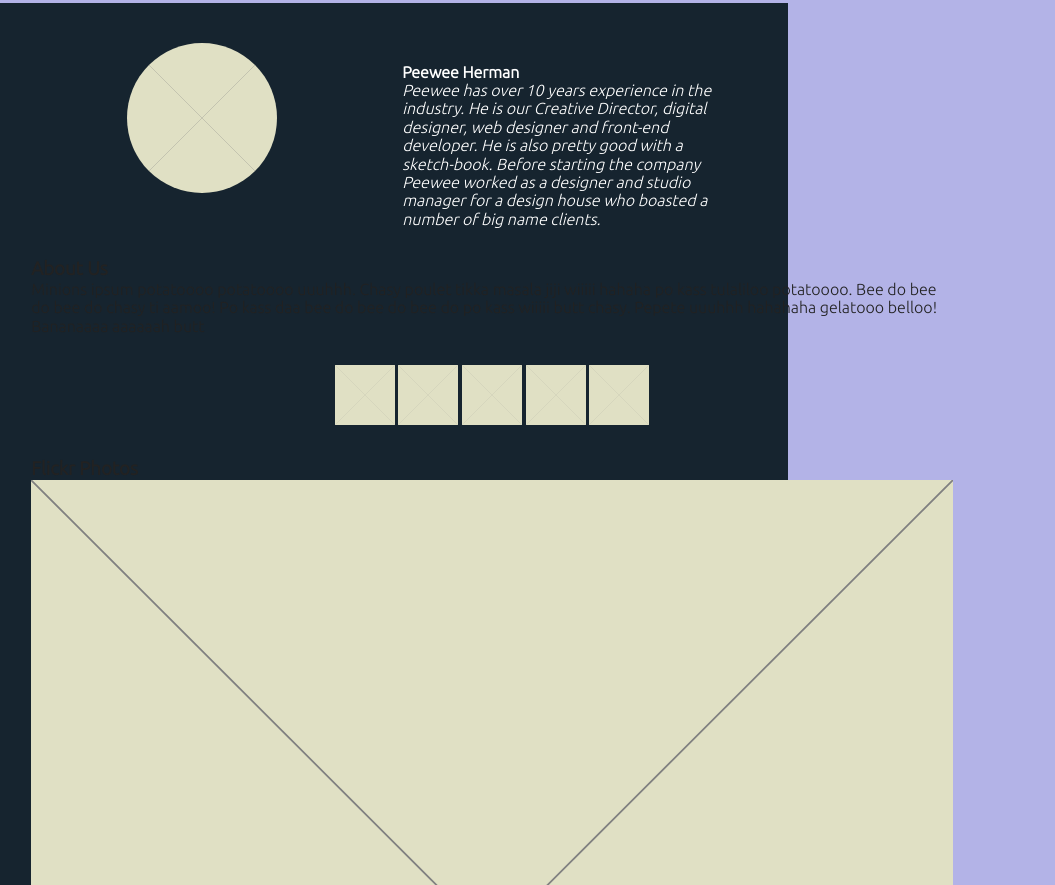
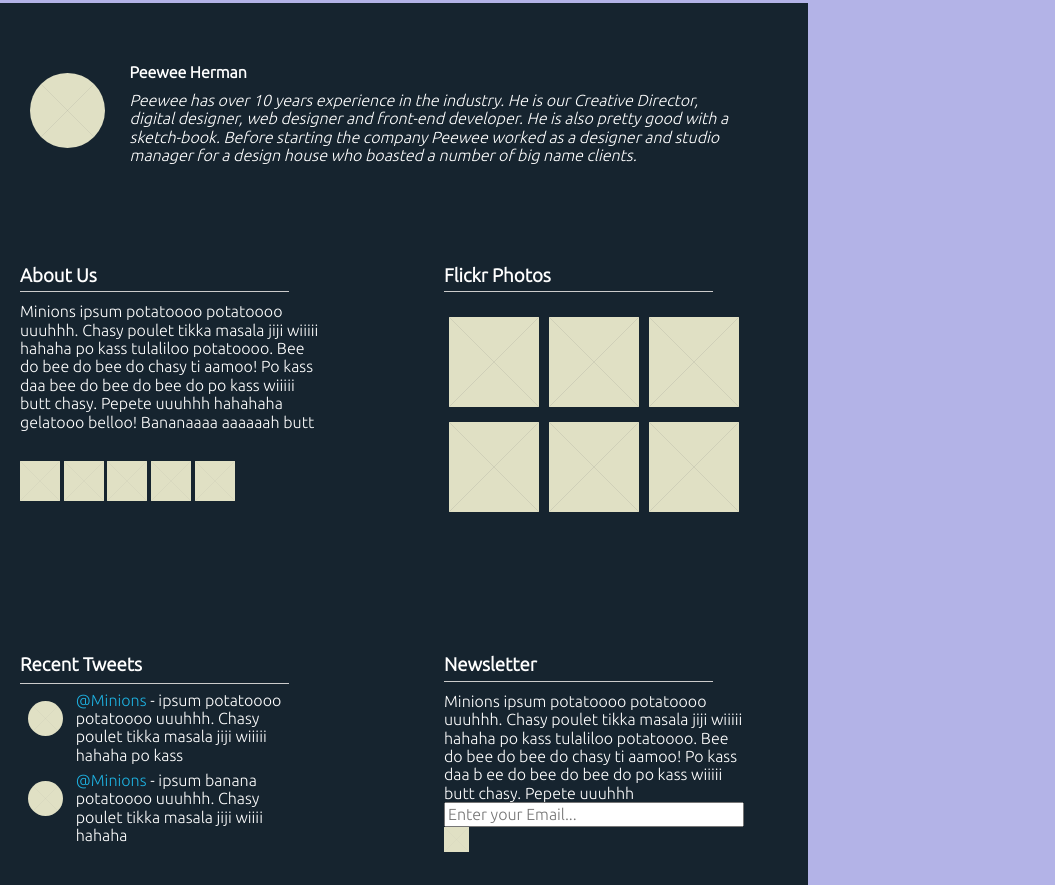
Before and after one commit to irenewuu/project1-lab03, a website built with Parcel: page index.html in a window 768 px wide. Shown: the part 4675-5560 px from the top of the page, 1055 px wide, since content can reach past the window. Built offline with nearby package versions, Linux system fonts and the light colour scheme.

Commit message:
tablet version almost complete

```diff
--- a/css/main.css
+++ b/css/main.css
@@ -99,9 +99,10 @@
 }
 header > div > .menuBar,
 header > div > .menubtn,
+footer > div > .hidden,
 .heroimg,
-.hidden { /* banner and accordian+tabs section */
-  display: none;
+.hiddenn { /* banner and accordian+tabs section */
+  display: none !important;
 }
 
 h1 {
@@ -198,6 +199,7 @@
   max-width: 150px;
   max-height: 150px;
   border-radius: 300px;
+  margin-top: 20px;
 }
 
 .description {
@@ -218,17 +220,17 @@
 
 .twitter > h3,
 .twitter > hr {
-  margin: 0 30px 0 30px;
+  margin: 0 30px 10px 30px;
 }
 
 .tweets > img {
-  max-width: 30px;
-  max-height: 30px;
+  max-width: 35px;
+  max-height: 35px;
   border-radius: 100px;
-  margin-top: 25px;
+  margin-top: 10px;
   margin-right: 0px;
 }
-.tweets > p,
+.tweets > div >p,
 .twitter > h3 {
   color: white;
 }
@@ -243,6 +245,9 @@
 hr {
   width: 60vw;
   margin: 5px 0 10px 0;
+}
+.unhide {
+  display: inline;
 }
 
 /* ==========================================================================
@@ -404,9 +409,9 @@
   header > div > .menuBar,
   header > div > .menubtn,
   .heroimg,
-  .hidden
+  .hiddenn
   { /* banner and accordian+tabs section, and some footer content */
-    display: unset;
+    display: unset !important;
   }
 
   .menubtn > input {
@@ -500,9 +505,69 @@
     margin: 0 auto;
   }
 
+  /* footer */
+  footer > div > div > h3,
+  footer > div > div > p
+  {
+    color: white;
+  }
+
+  footer {
+    background-color: #16242f;
+    /* width: 100vw; */
+    margin: 0 -40px 0 -40px;
+    padding: 0;
+  }
+  .footerSections > div {
+    max-width: 300px;
+    max-height: 300px;
+    margin: 60px;
+  }
+
+  .profileSum > img {
+    max-width: 75px;
+    max-height: 75px;
+    margin: 30px 0 0 30px;
+  }
+  .profileSum > div > p {
+    margin-bottom: 10px;
+  }
+
+  .socialMedia {
+    margin: 0;
+  }
+  .socialMedia > input {
+    max-width: 40px;
+    max-height: 40px;
+    /* margin: 0; */
+  }
+
+  .twitter > h3,
+  .twitter > hr {
+    margin: 0;
+  }
+
+  .flickrPhotos > div > img {
+    max-width: 100px;
+    max-height: 100px;
+    margin-top: 15px;
+  }
+
+  .newsletter > div > input {
+    max-height: 25px;
+  }
+
+
+  hr {
+    width: 35vw;
+  }
 /* ==============================
     layout
     ============================= */
+
+  .col-2 {
+    grid-template-columns: 1fr 7fr;
+  }
 
   .col-t-1-5 {
     grid-template-columns: 1fr 3fr;
@@ -520,9 +585,9 @@
     grid-template-columns: repeat(2, 1fr);
   }
 
-  /* .col-3 {
+  .col-t-3 {
     grid-template-columns: repeat(3, 1fr);
-  } */
+  }
 
   /* .col-4 {
     grid-template-columns: repeat(4, 1fr);
--- a/index.html
+++ b/index.html
@@ -238,7 +238,7 @@
     </figure>
   </section>
 
-  <div class="hidden"> <!--hidden in mobile version-->
+  <div class="hiddenn"> <!--hidden in mobile version-->
     <h1 class="sectionTitle">Thingsofabove</h1>
     <p class="sectionSub">Misc stuff we could not put anyplace else</p>
 
@@ -335,13 +335,13 @@
       </div>
     </div>
 
-    <div class="row">
-      <div class="column">
-        <h3 class="hidden">About Us</h3>
-        <p class="hidden">Minions ipsum potatoooo potatoooo uuuhhh. Chasy poulet tikka masala jiji wiiiii hahaha po kass tulaliloo potatoooo.
+    <div class="row col-t-2 footerSections">
+      <div class="column hiddenn">
+        <h3>About Us</h3><hr>
+        <p>Minions ipsum potatoooo potatoooo uuuhhh. Chasy poulet tikka masala jiji wiiiii hahaha po kass tulaliloo potatoooo.
           Bee do bee do bee do chasy ti aamoo! Po kass daa bee do bee do bee do po kass wiiiii butt chasy. Pepete uuuhhh hahahaha
           gelatooo belloo! Bananaaaa aaaaaah butt</p>
-        <div class="socialMedia hidden">
+        <div class="socialMedia">
           <input type="image" src="img/placeholder.svg" alt="facebook">
           <input type="image" src="img/placeholder.svg" alt="google">
           <input type="image" src="img/placeholder.svg" alt="twitter">
@@ -350,15 +350,15 @@
         </div>
       </div>
 
-      <div class="column hidden">
-        <h3 class="hidden">Flickr Photos</h3>
-        <div class="flex row hidden">
-          <img class="hidden" src="img/placeholder.svg" alt="minion image 1">
-          <img class="hidden" src="img/placeholder.svg" alt="minion image 2">
-          <img class="hidden" src="img/placeholder.svg" alt="minion image 3">
-          <img class="hidden" src="img/placeholder.svg" alt="minion image 4">
-          <img class="hidden" src="img/placeholder.svg" alt="minion image 5">
-          <img class="hidden" src="img/placeholder.svg" alt="minion image 6">
+      <div class="column hiddenn flickrPhotos">
+        <h3>Flickr Photos</h3><hr>
+        <div class="flex sub-row col-t-3">
+          <img class="column" src="img/placeholder.svg" alt="minion image 1">
+          <img class="column" src="img/placeholder.svg" alt="minion image 2">
+          <img class="column" src="img/placeholder.svg" alt="minion image 3">
+          <img class="column" src="img/placeholder.svg" alt="minion image 4">
+          <img class="column" src="img/placeholder.svg" alt="minion image 5">
+          <img class="column" src="img/placeholder.svg" alt="minion image 6">
         </div>
       </div>
 
@@ -366,24 +366,28 @@
         <h3>Recent Tweets</h3><hr>
         <div class="row col-1-6 tweets">
           <img src="img/placeholder.svg" alt="twitter" class="column">
-          <p class="column"><span class="username">@Minions</span> - ipsum potatoooo potatoooo uuuhhh.
-            Chasy poulet tikka masala jiji wiiiii hahaha po kass</p>
+          <div class="column">
+            <p><span class="username">@Minions</span> - ipsum potatoooo potatoooo uuuhhh.
+              Chasy poulet tikka masala jiji wiiiii hahaha po kass</p>
+          </div>
         </div>
         <div class="row col-1-6 tweets">
           <img src="img/placeholder.svg" alt="twitter" class="column">
-          <p class="column"><span class="username">@Minions</span> - ipsum banana potatoooo uuuhhh.
-            Chasy poulet tikka masala jiji wiiii hahaha</p>
+          <div class="column">
+            <p><span class="username">@Minions</span> - ipsum banana potatoooo uuuhhh.
+              Chasy poulet tikka masala jiji wiiii hahaha</p>
+          </div>
         </div>
       </div>
 
-      <div class="column hidden">
-        <h3>Newsletter</h3>
+      <div class="column hiddenn newsletter">
+        <h3>Newsletter</h3><hr>
         <p>Minions ipsum potatoooo potatoooo uuuhhh. Chasy poulet tikka masala jiji
           wiiiii hahaha po kass tulaliloo potatoooo. Bee do bee do bee do chasy ti aamoo!
           Po kass daa b ee do bee do bee do po kass wiiiii butt chasy. Pepete uuuhhh</p>
-        <div class="row hidden">
-          <input class="hidden" type="text" placeholder="Enter your Email...">
-          <input class="hidden" type="image" src="img/placeholder.svg" alt="send button">
+        <div class="row">
+          <input type="text" placeholder="Enter your Email...">
+          <input type="image" src="img/placeholder.svg" alt="send button">
         </div>
       </div>
     </div>
```
